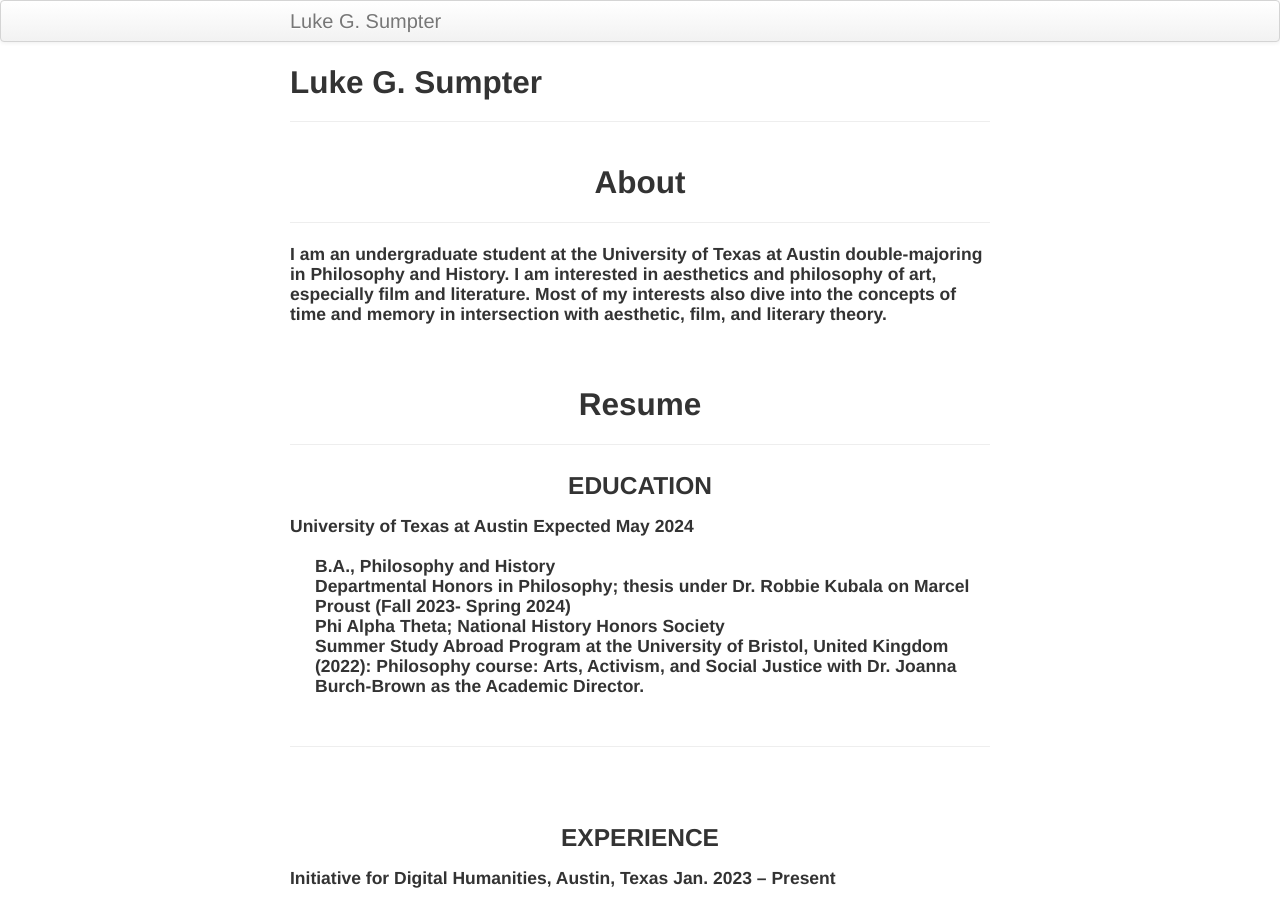
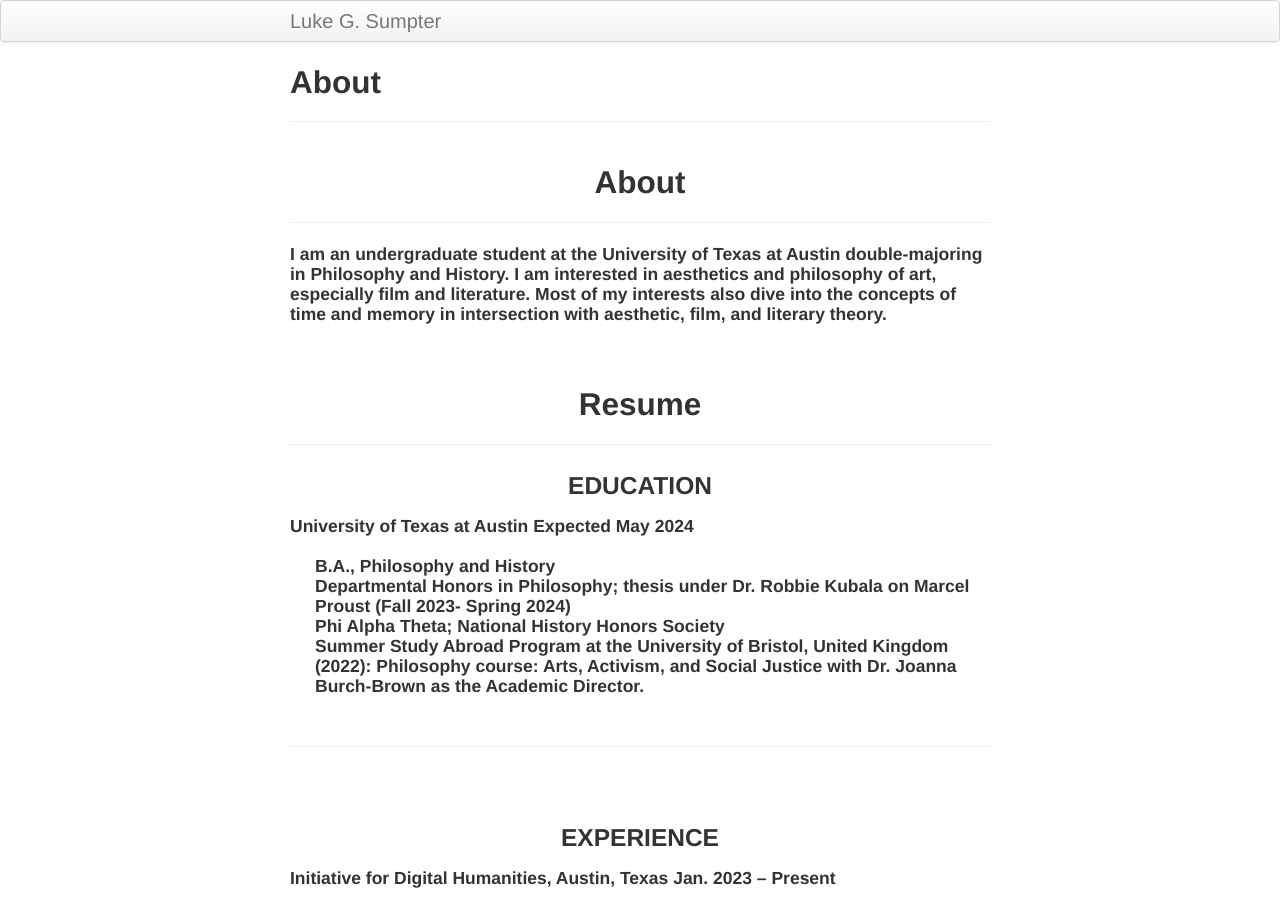
Before and after one commit to lgsump/lgsumps, a Jekyll site: the page built from index.md, in a window 1280 px wide and 900 px high. Built offline with Jekyll 4.4.1, drawn with Linux system fonts in a browser that asks for light colours.

Commit message:
Update index.md

```diff
--- a/index.md
+++ b/index.md
@@ -1,6 +1,6 @@
 ---
 layout: page
-title: Luke G. Sumpter
+title: About
 ---
 <h2><center>About</center>
 <hr>
```
